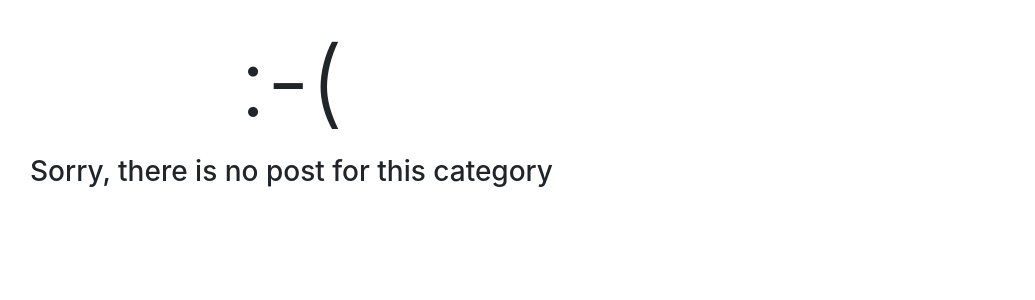
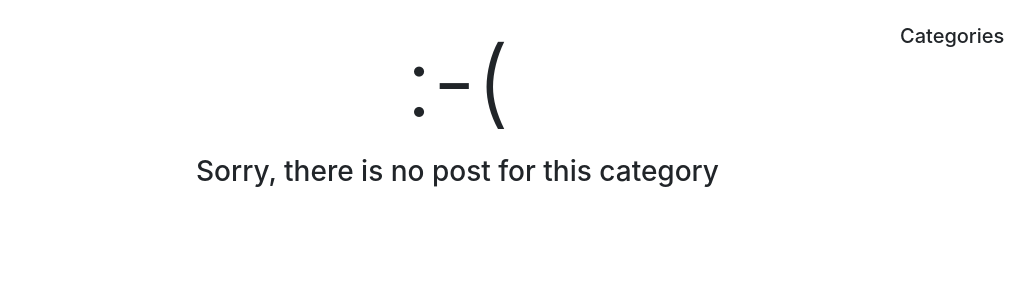
Before and after one commit to zxperts/pyblog, a Django app: template blog/templates/blog/post_list.html in a window 1280 px wide. Shown: the top 300 px of the page, without its empty margins (40-1075 px from the left). Run offline with Django 3.2, Linux system fonts and the light colour scheme; the template is opened without the code that fills it, so the values that code supplies are empty; some libraries are stand-ins or nearby versions.

Commit message:
Afficher les catégories d'articles

```diff
--- a/blog/model_helpers.py
+++ b/blog/model_helpers.py
@@ -17,3 +17,8 @@ def get_category_and_posts(category_name):
 
     posts=posts.order_by('-created_at')
     return category, posts
+
+def get_category():
+    categories=list(PostCategory.objects.all().order_by('name'))
+    categories.insert(0,post_category_all)
+    return categories
--- a/blog/templates/blog/post_list.html
+++ b/blog/templates/blog/post_list.html
@@ -4,7 +4,7 @@
 
 {% block content %}
 
-<div class="col-sm9">
+<div class="col-sm-9">
     {% for post in posts %}
     <div>
         <h3><a href="#">{{post.title}}</a> </h3>
@@ -28,4 +28,18 @@
     {% endfor %}
 </div>
 
+<div class="col-sm-3">
+    <h5>Categories</h5>
+    <ul class="list-unstyled">
+    {% for cat in categories %}
+        <li>
+            <a href="{% url 'post_list' cat.slug %}"
+               class="badge badge-secondary">
+                {{ cat.name|capfirst }}
+            </a>
+        </li>
+    {% endfor %}
+    </ul>
+</div>
+
 {% endblock content %}
--- a/blog/views.py
+++ b/blog/views.py
@@ -7,10 +7,12 @@ from blog import model_helpers
 def post_list(request, category_name=model_helpers.post_category_all.slug()):
     #category, posts = Post.objects.all
     category, posts = model_helpers.get_category_and_posts(category_name)
+    categories = model_helpers.get_category()
 
     context = {
         'category': category,
         'posts': posts,
+        'categories': categories,
     }
 
     return render(request, 'blog/post_list.html', context)
```
